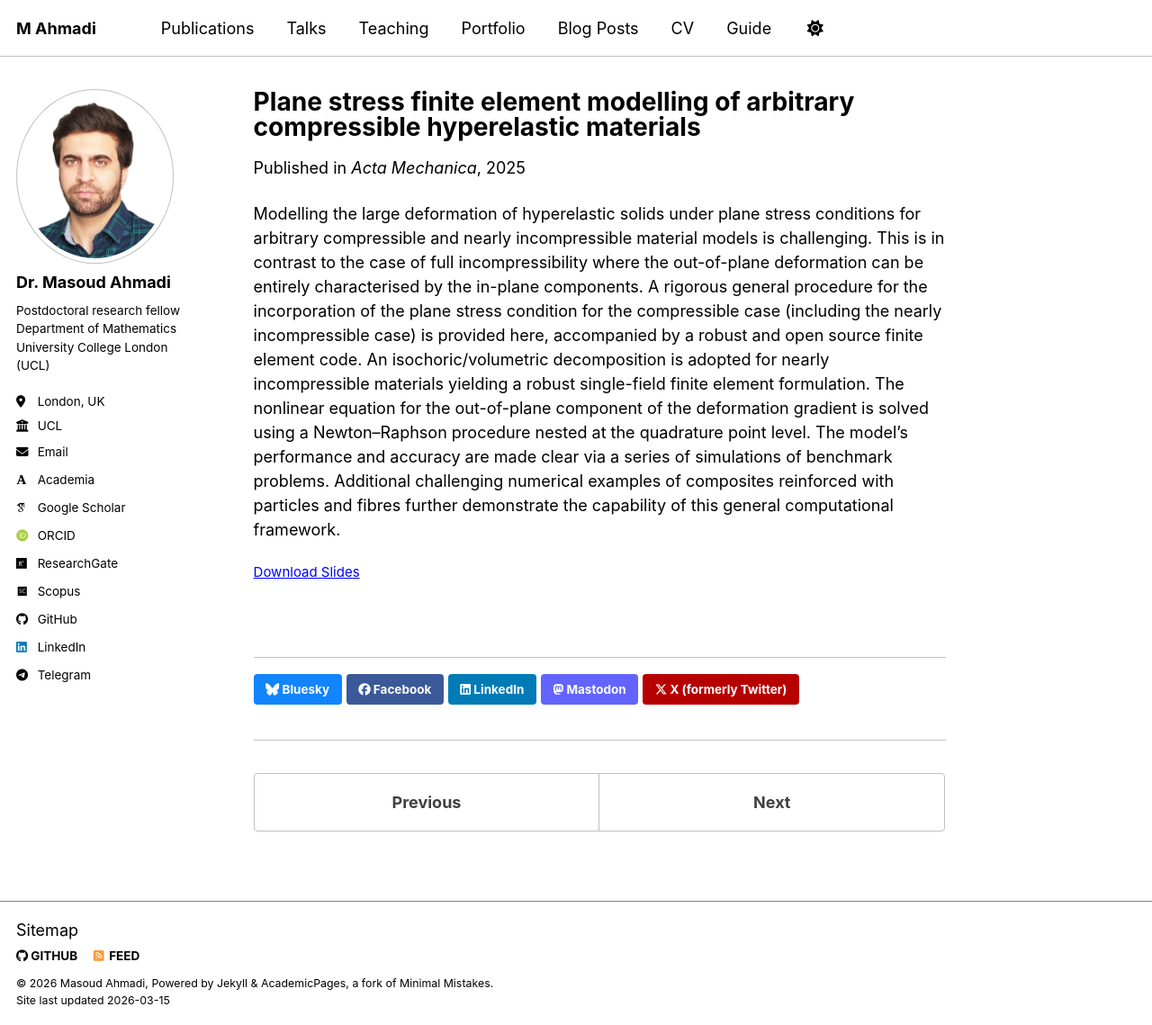
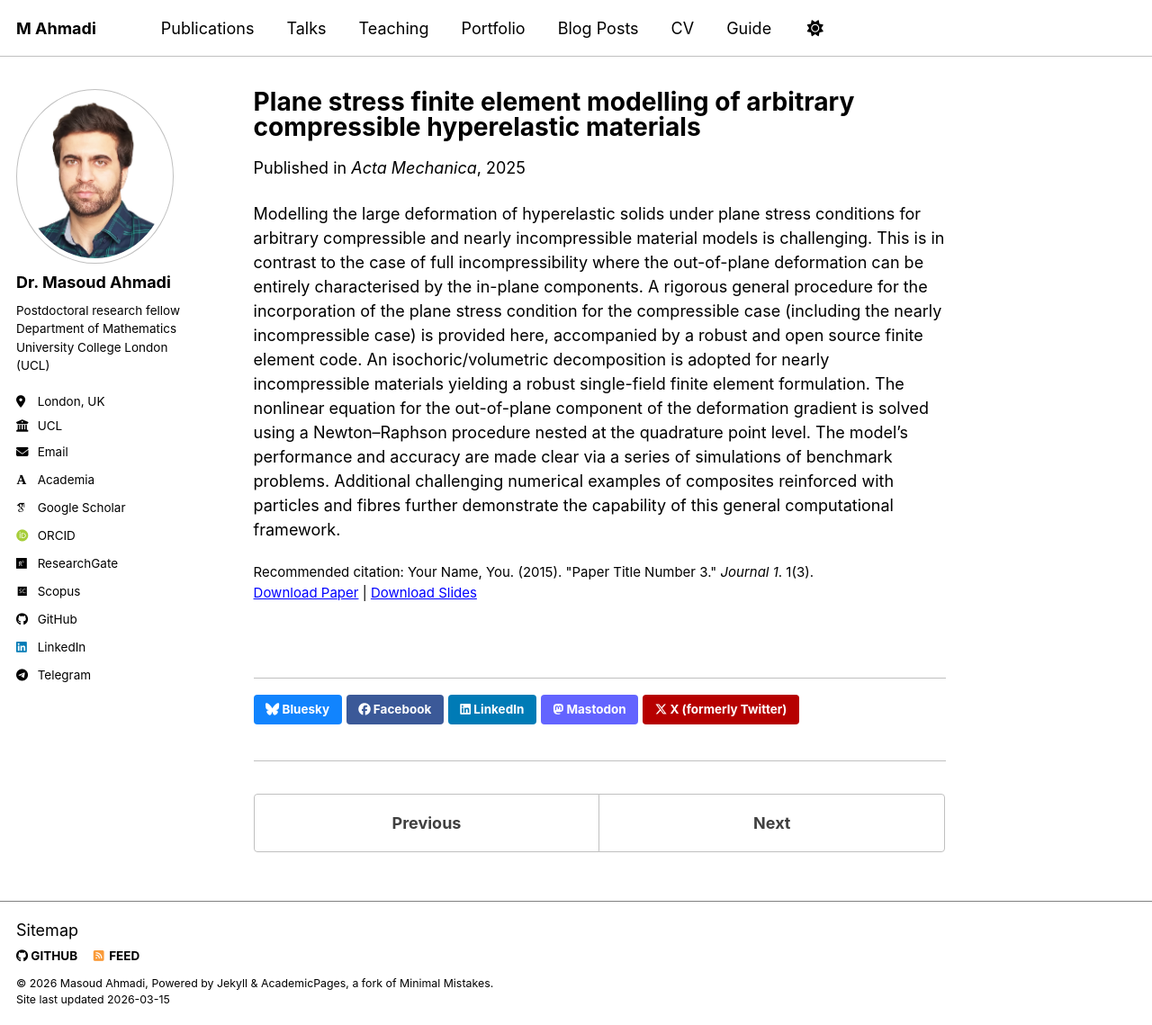
Before and after one commit to Masoud16ahm/Masoud16ahm.github.io, a Jekyll site: the page built from _publications/2025-Plane-stress-finite-element-modelling.md, in a window 1280 px wide and 1139 px high. Shown: the whole window at 90% size. Built offline with Jekyll 4.4.1, drawn with Linux system fonts in a browser that asks for light colours; some web fonts are replaced; a script bundle is joined from its source files by our own code; library files that are not in the unit come from our copies.

Commit message:
Add citation and update publication details
Added citation for the publication and updated the content.

```diff
--- a/_publications/2025-Plane-stress-finite-element-modelling.md
+++ b/_publications/2025-Plane-stress-finite-element-modelling.md
@@ -8,5 +8,6 @@
 venue: 'Acta Mechanica'
 slidesurl: 'https://zenodo.org/records/11636988'
 paperurl: 'https://link.springer.com/content/pdf/10.1007/s00707-025-04310-z.pdf'
+citation: 'Your Name, You. (2015). &quot;Paper Title Number 3.&quot; <i>Journal 1</i>. 1(3).'
 ---
 Modelling the large deformation of hyperelastic solids under plane stress conditions for arbitrary compressible and nearly incompressible material models is challenging. This is in contrast to the case of full incompressibility where the out-of-plane deformation can be entirely characterised by the in-plane components. A rigorous general procedure for the incorporation of the plane stress condition for the compressible case (including the nearly incompressible case) is provided here, accompanied by a robust and open source finite element code. An isochoric/volumetric decomposition is adopted for nearly incompressible materials yielding a robust single-field finite element formulation. The nonlinear equation for the out-of-plane component of the deformation gradient is solved using a Newton–Raphson procedure nested at the quadrature point level. The model’s performance and accuracy are made clear via a series of simulations of benchmark problems. Additional challenging numerical examples of composites reinforced with particles and fibres further demonstrate the capability of this general computational framework.
```
